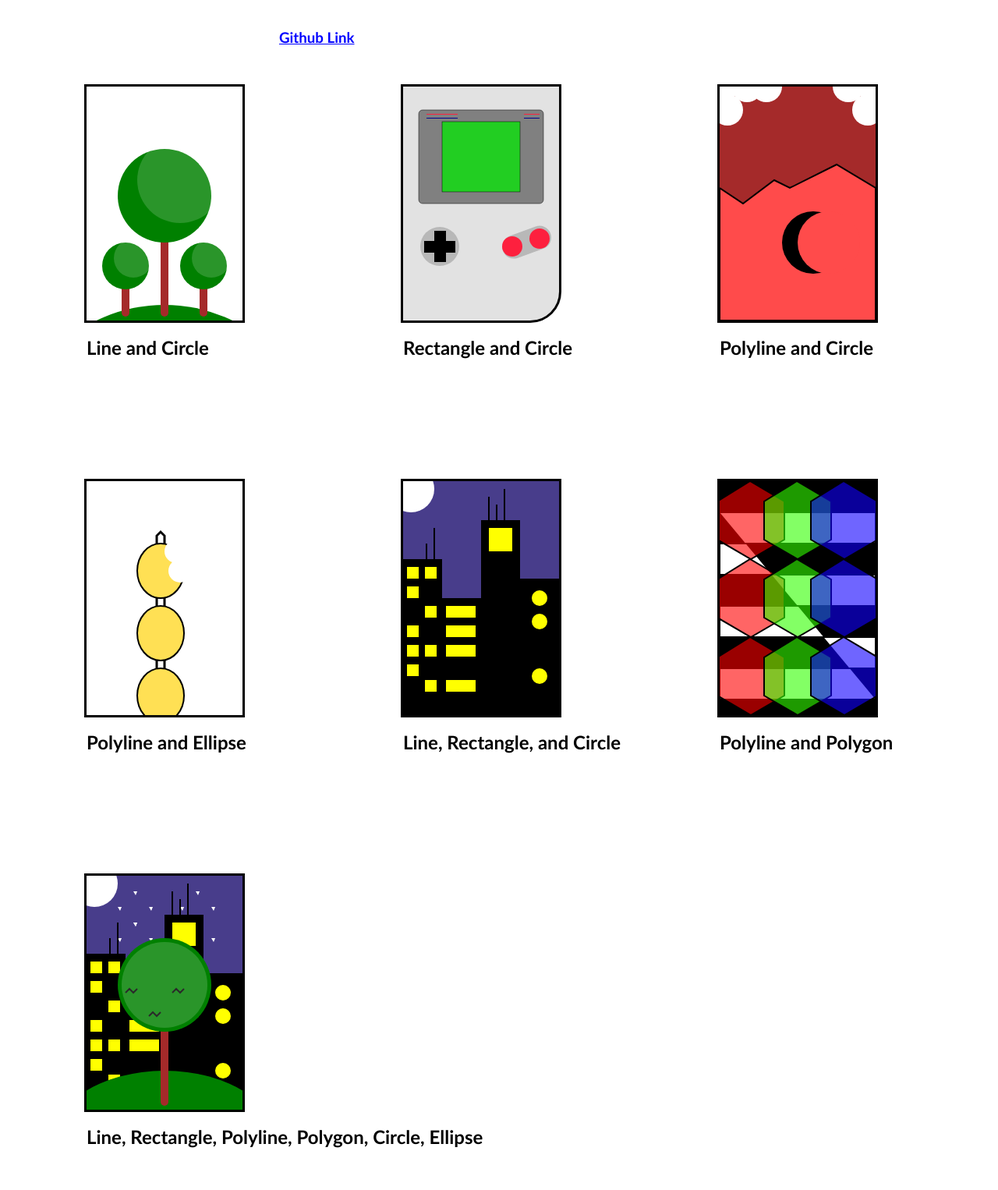
After one commit to MeidenWeiss/portfolio.exe, a PHP site: page /learningtask5_1.html in a window 1280 px wide. The commit adds this page. Shown: the whole page at 78% size. Run offline with PHP 8.4, Linux system fonts and the light colour scheme.

Commit message:
Add files via upload

```diff
--- /dev/null
+++ b/css/learningtask5_1-index.css
@@ -0,0 +1,275 @@
+.title{
+    position: absolute;
+    font-family: "Trebuchet MS";
+}
+
+/* There was a tree */
+#box_1{
+    width: 200px;
+    height: 300px;
+    border: 3px solid #000000;
+    margin: 100px;
+    overflow: hidden;
+    float: left;
+}
+
+.cl_circle_1{
+    fill: #008000;
+}
+
+.cl_circle_2{
+    fill: #ffffff2a;
+}
+
+.cl_line_1{
+    stroke: #a52a2a;
+    stroke-width: 10px;
+    stroke-linecap: round;
+}
+
+#tree{
+    transform: translate(-100px, 0px);
+}
+
+#cl_land{
+    fill: #008000;
+}
+
+/* Gameboy */
+#box_2{
+    width: 200px;
+    height: 300px;
+    border: 3px solid #000000;
+    background-color: #e2e2e2;
+    margin: 100px;
+    overflow: hidden;
+    float: left;
+    border-bottom-right-radius: 40px;
+}
+
+#screen{
+    fill: #808080;
+    stroke: #000000;
+    stroke-width: 0.5px;
+}
+
+#g_screen{
+    fill: #22ce22;
+    stroke: #000000;
+    stroke-width: 0.5px;
+}
+
+#dpad{
+    fill: #b8b8b8;
+}
+
+#buttons{
+    fill: #b8b8b8;
+    transform: translate(-60px, 45px) rotate(-20deg);
+}
+
+.blue{
+    fill: #00008b;
+}
+
+.maroon{
+    fill: #fd203e;
+}
+
+/* Chocobar */
+#box_3{
+    width: 200px;
+    height: 300px;
+    margin: 100px;
+    border: 3px solid #000000;
+    background-color: #a52a2a;
+    float: left;
+}
+
+#wrapper{
+    fill: #ff4b4b;
+    stroke:#000000;
+    stroke-width: 2;
+}
+
+.bite{
+    fill: #ffffff;
+}
+
+#c_circle_1{
+    fill: #000000;
+}
+
+#c_circle_2{
+    fill: #ff4b4b;
+}
+
+/* Stick Food */
+#box_4{
+    width: 200px;
+    height: 300px;
+    margin: 100px;
+    border: 3px solid #000000;
+    overflow: hidden;
+    float: left;
+}
+
+.c{
+    fill: #ffe054;
+    stroke:#000000;
+    stroke-width: 2;
+}
+
+.cw{
+    fill: #ffffff;
+}
+
+#stake{
+    fill: none;
+    stroke:#000000;
+    stroke-width: 3;
+}
+
+/* Cityscape */
+#box_5{
+    width: 200px;
+    height: 300px;
+    border: 3px solid #000000;
+    background-color: #483d8b;
+    margin: 100px;
+    overflow: hidden;
+    float: left;
+}
+
+.building{
+    fill: #000;
+}
+
+.lit_window{
+    fill: #ffff00;
+}
+
+.c_white{
+    fill: #ffffff;
+}
+
+.antenna{
+    stroke: #000000;
+    stroke-width: 2;
+}
+
+/* Tech */
+#box_6{
+    width: 200px;
+    height: 300px;
+    border: 3px solid #000000;
+    background-color: #000;
+    margin: 100px;
+    overflow: hidden;
+    float: left;
+}
+
+.poly_1{
+    fill: #ff00009a;
+    stroke: #000;
+    stroke-width: 2;
+    transform: translate(30px, 40px);
+}
+
+.poly_2{
+    fill: #33ff009a;
+    stroke: #000;
+    stroke-width: 2;
+    transform: translate(90px, 40px);
+}
+
+.poly_3{
+    fill: #1100ff9a;
+    stroke: #000;
+    stroke-width: 2;
+    transform: translate(150px, 40px);
+}
+
+#g1{
+    transform: translate(0px, 100px);
+}
+
+#g2{
+    transform: translate(0px, 200px);
+}
+
+#poly_l{
+    fill: #ffffff;
+    stroke: #000;
+    stroke-width: 2;
+}
+
+/* ALL */
+#box_7{
+    width: 200px;
+    height: 300px;
+    border: 3px solid #000000;
+    background-color: #483d8b;
+    margin: 100px;
+    overflow: hidden;
+    float: left;
+}
+
+#t_detail_1{
+    fill: none;
+    stroke: #000;
+    stroke-width: 2;
+}
+
+#t_detail_2{
+    fill: none;
+    stroke: #000;
+    stroke-width: 2;
+    transform: translate(30px, 30px);
+}
+
+#t_detail_3{
+    fill: none;
+    stroke: #000;
+    stroke-width: 2;
+    transform: translate(60px, 0px);
+}
+
+#star_1{
+    fill: #ffffff;
+}
+
+#star_2{
+    fill: #ffffff;
+    transform: translate(20px, 20px);
+}
+
+#star_3{
+    fill: #ffffff;
+    transform: translate(40px, 0px);
+}
+
+#star_4{
+    fill: #ffffff;
+    transform: translate(20px, -20px);
+}
+
+#g_star0{
+    transform: translate(80px, 0px);
+}
+
+#g_star1{
+    transform: translate(0px, 40px);
+}
+
+#g_star2{
+    transform: translate(80px, 40px);
+}
+
+#link{
+    position: absolute;
+    font-family: "Trebuchet MS";
+    text-decoration: underline;
+    color: #0000ff;
+    transform: translate(350px, 10px);
+}
--- a/current.php
+++ b/current.php
@@ -53,7 +53,7 @@ $task = (isset($_GET['task']) && $_GET['task'] != '') ? $_GET['task'] : '';
                     require_once('learningtask4_1.php');
                 break;
                 case 'lt5.1':
-                    require_once('learningtask5_1.php');
+                    require_once('learningtask5_1.html');
                 break;
                 break;
                 default:
--- a/learningtask2_3.php
+++ b/learningtask2_3.php
@@ -95,7 +95,7 @@
             <div id="f_tri_s2"></div>
             <div id="f_tri_s3"></div>
             <div id="github">
-                <a href="https://github.com/MeidenWeiss/Learning_Task2.3"><img id="git_img" src="images/github.png"/></a>
+                <a href="https://github.com/MeidenWeiss/portfolio.exe"><img id="git_img" src="images/github.png"/></a>
             </div>
         </div>
         <a href="#">
--- /dev/null
+++ b/learningtask5_1.html
@@ -0,0 +1,221 @@
+<html>
+    <head>
+        <title> svg.exe </title>
+        <link rel= "stylesheet" type= "text/css" href= "css/learningtask5_1-index.css"/>
+    </head>
+    <body>
+        <div id="box_1">
+            <svg width="200px" height="300px">
+                <circle cx="100" cy="480" r="200" id="cl_land"/>
+                <g>
+                    <line x1='100' y1='290' x2='100' y2='100' class="cl_line_1"/>
+                    <circle cx="100" cy="140" r="60" class="cl_circle_1"/>
+                    <circle cx="120" cy="120" r="55" class="cl_circle_2"/>
+                </g>
+                <g>
+                    <line x1='150' y1='230' x2='150' y2='290' class="cl_line_1"/>
+                    <circle cx="150" cy="230" r="30" class="cl_circle_1"/>
+                    <circle cx="160" cy="220" r="25" class="cl_circle_2"/>
+                </g>
+                <g id="tree">
+                    <line x1='150' y1='230' x2='150' y2='290' class="cl_line_1"/>
+                    <circle cx="150" cy="230" r="30" class="cl_circle_1"/>
+                    <circle cx="160" cy="220" r="25" class="cl_circle_2"/>
+                </g>
+            </svg>
+            <h2 class="title"> Line and Circle </h2>
+        </div>
+        <div id="box_2">
+            <svg width="200px" height="300px">
+                <g>
+                    <rect x="20" y="30" width="160px" height="120px" id="screen" rx="5" ry="5" />
+                    <rect x="50" y="45" width="100px" height="90px" id="g_screen"/>
+                    <rect x="30" y="40" width="40px" height="1px" class="blue"/>
+                    <rect x="155" y="40" width="20px" height="1px" class="blue"/>
+                    <rect x="30" y="35" width="40px" height="1px" class="maroon"/>
+                    <rect x="155" y="35" width="20px" height="1px" class="maroon"/>
+                </g>
+                <g>
+                    <circle cx="47" cy="205" r="25" id="dpad"/>
+                    <rect x="40" y="185" width="15px" height="40px" />
+                    <rect x="27" y="198" width="40px" height="15px" />
+                </g>
+                <g>
+                    <rect x="120" y="205" width="65px" height="30px" rx="15" ry="15" id="buttons"/>
+                    <circle cx="175" cy="195" r="13" class="maroon"/>
+                    <circle cx="140" cy="205" r="13" class="maroon"/>
+                </g>
+            </svg>
+            <h2 class="title"> Rectangle and Circle </h2>
+        </div>
+        <div id="box_3">
+            <svg width="200px" height="300px">
+                <g>
+                    <polyline points="0,130 0,300 200,300 200,130 150,100 90,130 70,120 30,150 0,130" id="wrapper"/>
+                </g>
+                <g>
+                    <circle cx="0" cy="6" r="20" class="bite"/>
+                    <circle cx="10" cy="30" r="20" class="bite"/>
+                    <circle cx="35" cy="0" r="20" class="bite"/>
+                    <circle cx="60" cy="0" r="20" class="bite"/>
+                </g>
+                <g>
+                    <circle cx="200" cy="6" r="20" class="bite"/>
+                    <circle cx="190" cy="30" r="20" class="bite"/>
+                    <circle cx="165" cy="0" r="20" class="bite"/>
+                </g>
+                    <circle cx="120" cy="200" r="40" id="c_circle_1"/>
+                    <circle cx="140" cy="200" r="40" id="c_circle_2"/>
+            </svg>
+            <h2 class="title"> Polyline and Circle </h2>
+        </div>
+        <div id="box_4">
+            <svg width="200px" height="300px">
+                <g>
+                    <polyline points="90,300 90,70 95,65 100,70 100,300" id="stake"/>
+                    <ellipse cx="95" cy="275" rx="30" ry="35" class="c"/>
+                    <ellipse cx="95" cy="195" rx="30" ry="35" class="c"/>
+                    <ellipse cx="95" cy="115" rx="30" ry="35" class="c"/>
+                    <ellipse cx="115" cy="90" rx="15" ry="15" class="cw"/>
+                    <ellipse cx="120" cy="115" rx="15" ry="15" class="cw"/>
+                </g>
+            </svg>
+            <h2 class="title"> Polyline and Ellipse </h2>
+        </div>
+        <div id="box_5">
+            <svg width="200px" height="300px">
+                <g>
+                    <rect x="0" y="100" width="50px" height="200px" class="building"/>
+                    <rect x="50" y="150" width="50px" height="150px" class="building"/>
+                    <rect x="100" y="50" width="50px" height="250px" class="building"/>
+                    <rect x="150" y="125" width="50px" height="200px" class="building"/>
+                </g>
+                <line x1='30' y1='100' x2='30' y2='80' class="antenna"/>
+                <line x1='40' y1='100' x2='40' y2='60' class="antenna"/>
+                <line x1='110' y1='50' x2='110' y2='20' class="antenna"/>
+                <line x1='120' y1='50' x2='120' y2='30' class="antenna"/>
+                <line x1='130' y1='50' x2='130' y2='10' class="antenna"/>
+                <g>
+                    <rect x="5" y="110" width="15px" height="15px" class="lit_window"/>
+                    <rect x="5" y="135" width="15px" height="15px" class="lit_window"/>
+                    <rect x="5" y="185" width="15px" height="15px" class="lit_window"/>
+                    <rect x="5" y="210" width="15px" height="15px" class="lit_window"/>
+                    <rect x="5" y="235" width="15px" height="15px" class="lit_window"/>
+                </g>
+                <g>
+                    <rect x="28" y="110" width="15px" height="15px" class="lit_window"/>
+                    <rect x="28" y="160" width="15px" height="15px" class="lit_window"/>
+                    <rect x="28" y="210" width="15px" height="15px" class="lit_window"/>
+                    <rect x="28" y="255" width="15px" height="15px" class="lit_window"/>
+                </g>
+                <g>
+                    <rect x="55" y="160" width="38px" height="15px" class="lit_window"/>
+                    <rect x="55" y="185" width="38px" height="15px" class="lit_window"/>
+                    <rect x="55" y="210" width="38px" height="15px" class="lit_window"/>
+                    <rect x="55" y="255" width="38px" height="15px" class="lit_window"/>
+                </g>
+                <rect x="110" y="60" width="30px" height="30px" class="lit_window"/>
+                <circle cx="175" cy="150" r="10" class="lit_window"/>
+                <circle cx="175" cy="180" r="10" class="lit_window"/>
+                <circle cx="175" cy="250" r="10" class="lit_window"/>
+                <circle cx="10" cy="10" r="30" class="c_white"/>
+            </svg>
+            <h2 class="title"> Line, Rectangle, and Circle </h2>
+        </div>
+        <div id="box_6">
+            <svg width="200px" height="300px">
+                <g>
+                    <polyline points="0,40 200,40 200,80 0,80 0,120 200,120 200,160 0,160 0,200 200,200 200,240 0,240 0,280 200,280" id="poly_l" />
+                    <polygon points="53,35 10,60 -33,35 -33,-14 9,-40 53,-14" class="poly_1" />
+                    <polygon points="53,35 10,60 -33,35 -33,-14 9,-40 53,-14" class="poly_2" />
+                    <polygon points="53,35 10,60 -33,35 -33,-14 9,-40 53,-14" class="poly_3" />
+                </g>
+                <g id="g1">
+                    <polygon points="53,35 10,60 -33,35 -33,-14 9,-40 53,-14" class="poly_1" />
+                    <polygon points="53,35 10,60 -33,35 -33,-14 9,-40 53,-14" class="poly_2" />
+                    <polygon points="53,35 10,60 -33,35 -33,-14 9,-40 53,-14" class="poly_3" />
+                </g>
+                <g id="g2">
+                    <polygon points="53,35 10,60 -33,35 -33,-14 9,-40 53,-14" class="poly_1" />
+                    <polygon points="53,35 10,60 -33,35 -33,-14 9,-40 53,-14" class="poly_2" />
+                    <polygon points="53,35 10,60 -33,35 -33,-14 9,-40 53,-14" class="poly_3" />
+                </g>
+            </svg>
+        <h2 class="title"> Polyline and Polygon </h2>
+        </div>
+        <div id="box_7">
+            <svg width="200px" height="300px">
+                <g>
+                    <polygon points="40,40 45,40 43,45" id="star_1" />
+                    <polygon points="40,40 45,40 43,45" id="star_2" />
+                    <polygon points="40,40 45,40 43,45" id="star_3" />
+                    <polygon points="40,40 45,40 43,45" id="star_4" />
+                </g>
+                <g id="g_star0">
+                    <polygon points="40,40 45,40 43,45" id="star_1" />
+                    <polygon points="40,40 45,40 43,45" id="star_2" />
+                    <polygon points="40,40 45,40 43,45" id="star_3" />
+                    <polygon points="40,40 45,40 43,45" id="star_4" />
+                </g>
+                <g id="g_star1">
+                    <polygon points="40,40 45,40 43,45" id="star_1" />
+                    <polygon points="40,40 45,40 43,45" id="star_2" />
+                    <polygon points="40,40 45,40 43,45" id="star_3" />
+                    <polygon points="40,40 45,40 43,45" id="star_4" />
+                </g>
+                <g id="g_star2">
+                    <polygon points="40,40 45,40 43,45" id="star_1" />
+                    <polygon points="40,40 45,40 43,45" id="star_2" />
+                    <polygon points="40,40 45,40 43,45" id="star_3" />
+                    <polygon points="40,40 45,40 43,45" id="star_4" />
+                </g>
+                <g>
+                    <rect x="0" y="100" width="50px" height="200px" class="building"/>
+                    <rect x="50" y="150" width="50px" height="150px" class="building"/>
+                    <rect x="100" y="50" width="50px" height="250px" class="building"/>
+                    <rect x="150" y="125" width="50px" height="200px" class="building"/>
+                </g>
+                <line x1='30' y1='100' x2='30' y2='80' class="antenna"/>
+                <line x1='40' y1='100' x2='40' y2='60' class="antenna"/>
+                <line x1='110' y1='50' x2='110' y2='20' class="antenna"/>
+                <line x1='120' y1='50' x2='120' y2='30' class="antenna"/>
+                <line x1='130' y1='50' x2='130' y2='10' class="antenna"/>
+                <g>
+                    <rect x="5" y="110" width="15px" height="15px" class="lit_window"/>
+                    <rect x="5" y="135" width="15px" height="15px" class="lit_window"/>
+                    <rect x="5" y="185" width="15px" height="15px" class="lit_window"/>
+                    <rect x="5" y="210" width="15px" height="15px" class="lit_window"/>
+                    <rect x="5" y="235" width="15px" height="15px" class="lit_window"/>
+                </g>
+                <g>
+                    <rect x="28" y="110" width="15px" height="15px" class="lit_window"/>
+                    <rect x="28" y="160" width="15px" height="15px" class="lit_window"/>
+                    <rect x="28" y="210" width="15px" height="15px" class="lit_window"/>
+                    <rect x="28" y="255" width="15px" height="15px" class="lit_window"/>
+                </g>
+                <g>
+                    <rect x="55" y="160" width="38px" height="15px" class="lit_window"/>
+                    <rect x="55" y="185" width="38px" height="15px" class="lit_window"/>
+                    <rect x="55" y="210" width="38px" height="15px" class="lit_window"/>
+                    <rect x="55" y="255" width="38px" height="15px" class="lit_window"/>
+                </g>
+                <rect x="110" y="60" width="30px" height="30px" class="lit_window"/>
+                <circle cx="175" cy="150" r="10" class="lit_window"/>
+                <circle cx="175" cy="180" r="10" class="lit_window"/>
+                <circle cx="175" cy="250" r="10" class="lit_window"/>
+                <circle cx="10" cy="10" r="30" class="c_white"/>
+                <ellipse cx="100" cy="350" rx="150" ry="100" id="cl_land"/>
+                <g>
+                    <line x1='100' y1='290' x2='100' y2='100' class="cl_line_1"/>
+                    <circle cx="100" cy="140" r="60" class="cl_circle_1"/>
+                    <polyline points="50,150 55,145 60,150 65,145" id="t_detail_1"/>
+                    <polyline points="50,150 55,145 60,150 65,145" id="t_detail_2"/>
+                    <polyline points="50,150 55,145 60,150 65,145" id="t_detail_3"/>
+                    <circle cx="100" cy="140" r="55" class="cl_circle_2"/>
+                </g>
+            </svg>
+        <h2 class="title"> Line, Rectangle, Polyline, Polygon, Circle, Ellipse </h2>
+        </div>
+        <a href="https://github.com/MeidenWeiss/portfolio.exe"><h3 id="link">Github Link</h3></a>
+    </body>
+</html>
```
